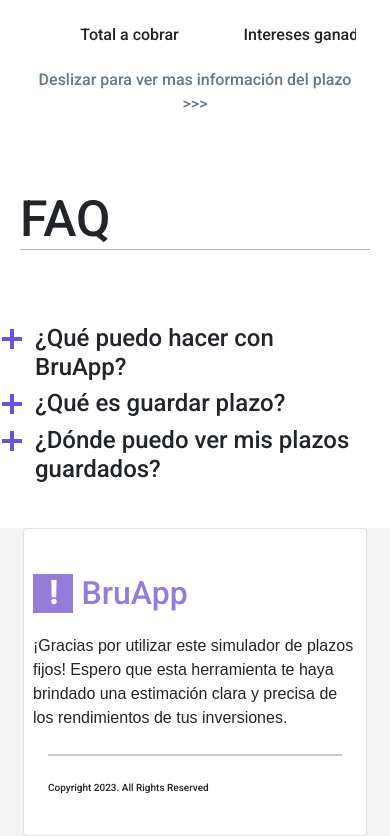
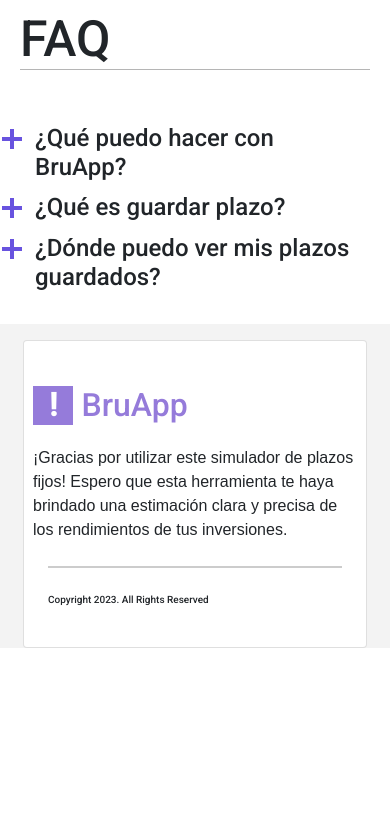
Before and after one commit to arrejoria/bru-app, a plain HTML site: page index.html in a window 390 px wide. Shown: the part 2378-3214 px from the top of the page. After the commit the page ends 3026 px from the top, so only its background shows below. Drawn offline with nearby package versions, Linux system fonts and the light colour scheme.

Commit message:
Bru update [HTML,Styles,Scripts]

```diff
--- a/css/sass/style.scss
+++ b/css/sass/style.scss
@@ -168,18 +168,9 @@
   padding: 200px 5% 5% 5%;
   width: 100%;
 
-  // &::before {
-  //   content: '';
-  //   position: absolute;
-  //   top: 0;
-  //   left: 0;
-  //   background-image: url('../../img/bru-bg-zigzag.svg');
-  //   background-size: 30px;
-  //   box-shadow: 100px 100px 300px 300px rgba(0, 0, 0, 0.7) inset;
-  //   filter: blur(0.4px);
-  //   width: 100%;
-  //   height: 100%;
-  // }
+  @media (max-width: 770px) {
+      padding-top: 20px;
+  }
 }
 
 /**
@@ -350,7 +341,7 @@
 
         ul {
           display: grid;
-          grid-template-columns: repeat(6, minmax(180px, 1fr));
+          grid-template-columns: repeat(6, minmax(150px, 1fr));
           padding: 5px;
 
           li {
@@ -362,9 +353,9 @@
 
             button {
               border-radius: 5px;
+              font-size: 14px;
               outline: none;
               padding: 5px;
-              margin: 0 5px;
             }
           }
         }
@@ -414,7 +405,8 @@
     justify-content: center;
     align-items: start;
     flex-wrap: wrap;
-    padding-top: 40px;
+    padding-top: 20px;
+    height: 100%;
     min-height: 200px;
 
     .faq__card {
@@ -422,7 +414,6 @@
       width: 100%;
       height: 100%;
       max-width: 500px;
-      max-height: 400px;
 
       .faq__card-title {
         font-size: 24px;
@@ -465,7 +456,6 @@
         display: none;
         font-family: sans-serif;
         padding: 10px;
-        max-height: 200px;
 
       }
 
--- a/index.html
+++ b/index.html
@@ -258,7 +258,7 @@
       </article>
     </section>
     <footer id="footer">
-      <div class="container-fluid mt-3">
+      <div class="container-fluid pt-3">
         <div class="card bg-white mx-2 p-4">
           <div class="row mb-4">
             <div class="footer-text">
```
Also changed, not shown: css/style.css, 1 other file.
